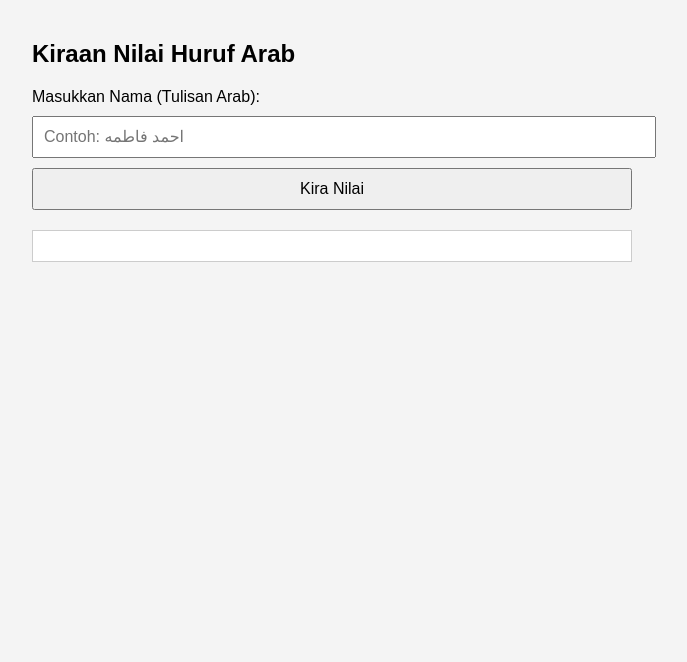
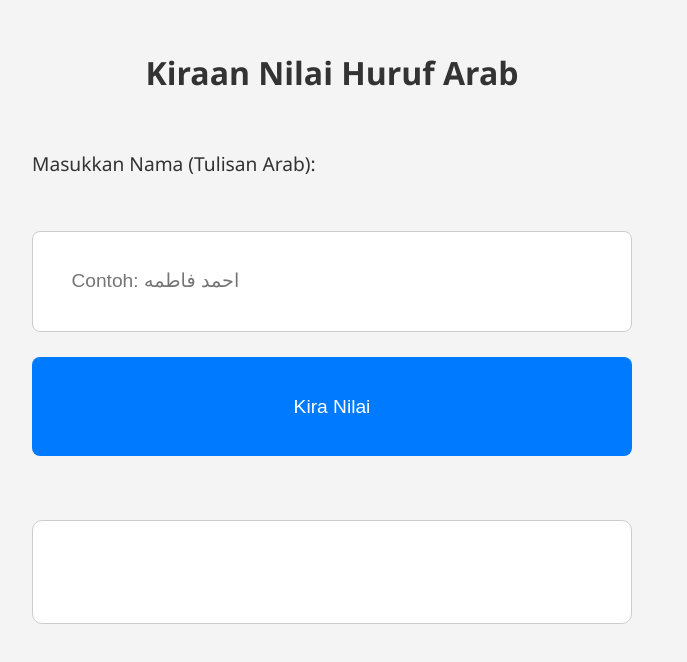
Before and after one commit to AdamAidil/Kiraan-Nama-Pasangan, a plain HTML site: page index.html in a window 1280 px wide. Shown: the whole page, without its empty margins (308-995 px from the left). Drawn offline with Linux system fonts and the light colour scheme.

Commit message:
Update index.html

```diff
--- a/index.html
+++ b/index.html
@@ -2,26 +2,73 @@
 <html lang="ms">
 <head>
     <meta charset="UTF-8">
+    <meta name="viewport" content="width=device-width, initial-scale=1.0">
     <title>Kiraan Nilai Huruf Arab</title>
     <style>
         body {
-            font-family: Arial, sans-serif;
-            padding: 20px;
-            max-width: 600px;
-            margin: auto;
+            font-family: 'Segoe UI', sans-serif;
+            padding: 5vw;
             background-color: #f4f4f4;
+            color: #333;
+            line-height: 1.6;
         }
+
+        h2 {
+            font-size: 6vw;
+            margin-bottom: 4vw;
+            text-align: center;
+        }
+
+        label {
+            font-size: 4.5vw;
+            display: block;
+            margin-bottom: 2vw;
+        }
+
         input, button {
-            padding: 10px;
-            font-size: 16px;
-            margin-top: 10px;
+            padding: 3vw;
+            font-size: 4.5vw;
+            margin-top: 2vw;
             width: 100%;
+            box-sizing: border-box;
+            border: 1px solid #ccc;
+            border-radius: 8px;
         }
+
+        button {
+            background-color: #007BFF;
+            color: white;
+            border: none;
+            cursor: pointer;
+        }
+
+        button:hover {
+            background-color: #0056b3;
+        }
+
         .result {
-            margin-top: 20px;
-            padding: 15px;
+            margin-top: 5vw;
+            padding: 4vw;
             background: #fff;
             border: 1px solid #ccc;
+            border-radius: 10px;
+            font-size: 4.5vw;
+        }
+
+        @media(min-width: 768px) {
+            body {
+                max-width: 600px;
+                margin: auto;
+                padding: 20px;
+            }
+
+            h2 {
+                font-size: 2em;
+            }
+
+            input, button, label, .result {
+                font-size: 1.2em;
+            }
         }
     </style>
 </head>
```
